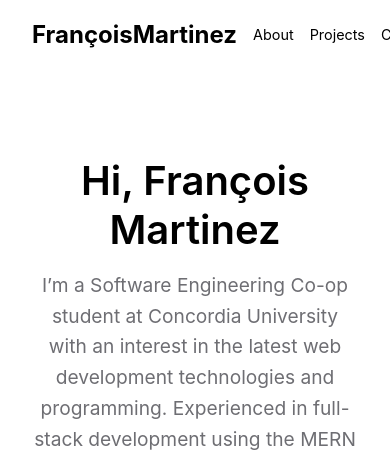
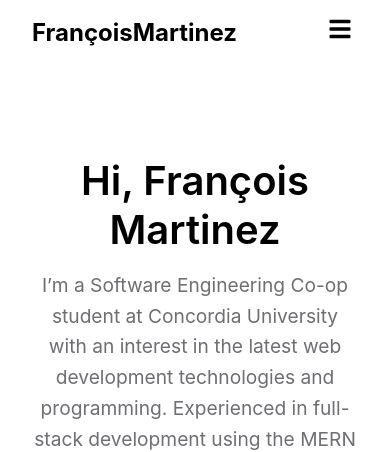
Before and after one commit to FrancoisMartinez/react-portfolio, a React (Vite) app: page / in a window 390 px wide. Shown: the top 452 px of the page. Built offline with nearby package versions, Linux system fonts and the light colour scheme.

Commit message:
Hamburger menu

```diff
--- a/package.json
+++ b/package.json
@@ -14,6 +14,7 @@
   "dependencies": {
     "i18next": "^23.15.1",
     "react-i18next": "^15.0.2",
+    "react-icons": "^5.3.0",
     "react-router-dom": "^6.26.2",
     "react-scroll": "^1.9.0",
     "react-tsparticles": "^2.12.2",
--- a/src/components/Header.jsx
+++ b/src/components/Header.jsx
@@ -1,40 +1,78 @@
-import React, { useContext } from 'react';
+import React, { useContext, useState, useEffect, useRef } from 'react';
 import { Link } from 'react-scroll';
 import styles from '../styles/Header.module.css';
 import { ThemeContext } from '../contexts/ThemeContext';
 import { useTranslation } from 'react-i18next';
+import { FaBars } from 'react-icons/fa';
 
 const Header = () => {
     const { theme, toggleTheme } = useContext(ThemeContext);
     const { t, i18n } = useTranslation();
+    const [isMenuOpen, setIsMenuOpen] = useState(false);
+    const navRef = useRef(null);
 
     // Language toggle function
     const changeLanguage = (lng) => {
         i18n.changeLanguage(lng);
     };
 
+    // Toggle menu
+    const toggleMenu = () => {
+        setIsMenuOpen(!isMenuOpen);
+    };
+
+    // Close menu when clicking outside
+    useEffect(() => {
+        const handleClickOutside = (event) => {
+            if (navRef.current && !navRef.current.contains(event.target) && isMenuOpen) {
+                setIsMenuOpen(false);
+            }
+        };
+        document.addEventListener('mousedown', handleClickOutside);
+        return () => {
+            document.removeEventListener('mousedown', handleClickOutside);
+        };
+    }, [isMenuOpen]);
+
     return (
         <header className={styles.header}>
             <a href="/" className={styles.logo}>
                 FrançoisMartinez
             </a>
-            <nav className={styles.nav}>
-                <Link to="about" smooth={true} duration={500}>
+            <button
+                className={styles.menuToggle}
+                onClick={toggleMenu}
+                aria-label={isMenuOpen ? 'Close Menu' : 'Open Menu'}
+                aria-controls="primary-navigation"
+                aria-expanded={isMenuOpen}
+            >
+                <FaBars />
+            </button>
+            <nav
+                id="primary-navigation"
+                className={`${styles.nav} ${isMenuOpen ? styles.navOpen : ''}`}
+                ref={navRef}
+            >
+                <Link to="about" smooth={true} duration={500} onClick={() => setIsMenuOpen(false)}>
                     {t('header.about')}
                 </Link>
-                <Link to="projects" smooth={true} duration={500}>
+                <Link to="projects" smooth={true} duration={500} onClick={() => setIsMenuOpen(false)}>
                     {t('header.projects')}
                 </Link>
-                <Link to="contact" smooth={true} duration={500}>
+                <Link to="contact" smooth={true} duration={500} onClick={() => setIsMenuOpen(false)}>
                     {t('header.contact')}
                 </Link>
-                <a href="/cv.pdf" target="_blank" rel="noopener noreferrer">
+                <a
+                    href="/cv.pdf"
+                    target="_blank"
+                    rel="noopener noreferrer"
+                    onClick={() => setIsMenuOpen(false)}
+                >
                     {t('header.downloadCV')}
                 </a>
                 <button onClick={toggleTheme} className={styles.themeToggle}>
                     {theme === 'light' ? '🌙' : '☀️'}
                 </button>
-                {/* Language Switcher */}
                 <select
                     onChange={(e) => changeLanguage(e.target.value)}
                     value={i18n.language}
--- a/src/styles/Header.module.css
+++ b/src/styles/Header.module.css
@@ -1,3 +1,5 @@
+/* Base styles */
+
 .header {
     display: flex;
     justify-content: space-between;
@@ -9,7 +11,6 @@
     z-index: 1000;
     background-color: var(--header-background-color);
     transition: background-color 0.3s;
-
 }
 
 .logo {
@@ -17,6 +18,16 @@
     font-weight: bold;
     color: var(--text-color);
     text-decoration: none;
+}
+
+/* Menu Toggle Button */
+.menuToggle {
+    display: none; /* Hidden by default */
+    background: none;
+    border: none;
+    font-size: 1.5rem;
+    cursor: pointer;
+    color: var(--text-color);
 }
 
 .nav {
@@ -53,29 +64,60 @@
 .languageSwitcher {
     margin-left: 1rem;
     background-color: var(--background-color);
+    color: var(--text-color);
     border: 1px solid var(--secondary-text-color);
-    color: var(--text-color);
+    padding: 0.5rem;
     font-size: 1rem;
     cursor: pointer;
-    padding: 0.5rem;
     border-radius: 4px;
 }
 
-.languageSwitcher:focus {
-    outline: none;
-}
-
+/* Responsive styles */
 
 @media (max-width: 768px) {
-    .nav a {
-        margin-left: 1rem;
-        font-size: 0.9rem;
+    /* Show menu toggle button */
+    .menuToggle {
+        display: block;
     }
 
-    .themeToggle {
-        margin-left: 1rem;
+    /* Adjust header layout */
+    .header {
+        justify-content: space-between;
     }
+
+    /* Hide nav by default */
+    .nav {
+        position: fixed;
+        top: 0;
+        right: -100%;
+        height: 100vh;
+        width: 250px;
+        background-color: var(--header-background-color);
+        flex-direction: column;
+        align-items: center;
+        justify-content: center;
+        transition: right 0.3s ease-in-out;
+        z-index: 999;
+    }
+
+    /* Show nav when open */
+    .navOpen {
+        right: 0;
+    }
+
+    .nav a,
+    .themeToggle,
     .languageSwitcher {
-        margin-left: 0.5rem;
+        margin: 1rem 0;
+        font-size: 1.2rem;
+    }
+
+    .nav a {
+        margin-left: 0;
+    }
+
+    .themeToggle,
+    .languageSwitcher {
+        margin-left: 0;
     }
 }
--- a/src/styles/Home.module.css
+++ b/src/styles/Home.module.css
@@ -98,5 +98,5 @@
 }
 
 @media (max-width: 768px) {
-    /* Responsive styles */
+
 }
```
Also changed, not shown: 1 other file (tests, documents, lock files or other folders).
